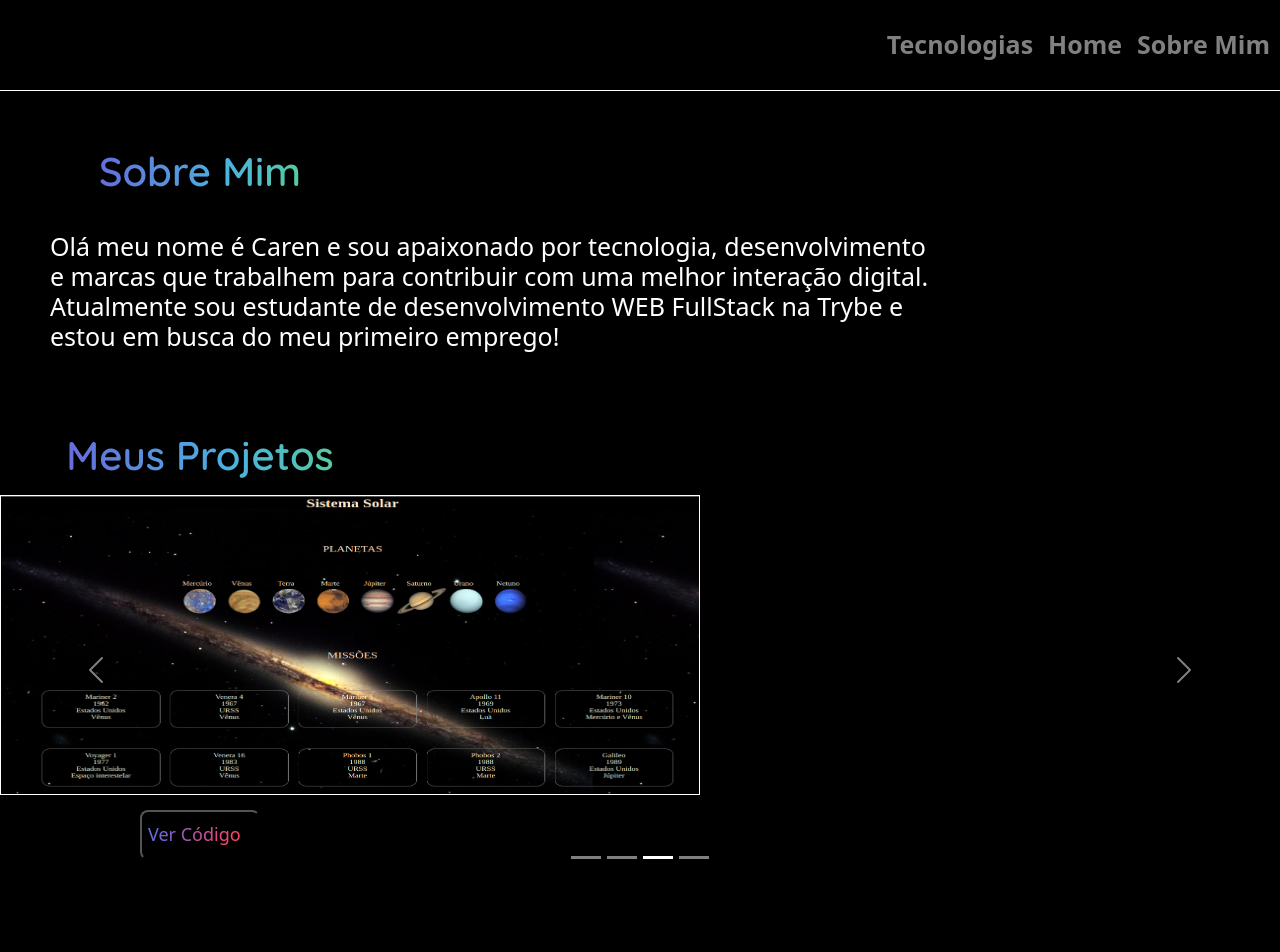
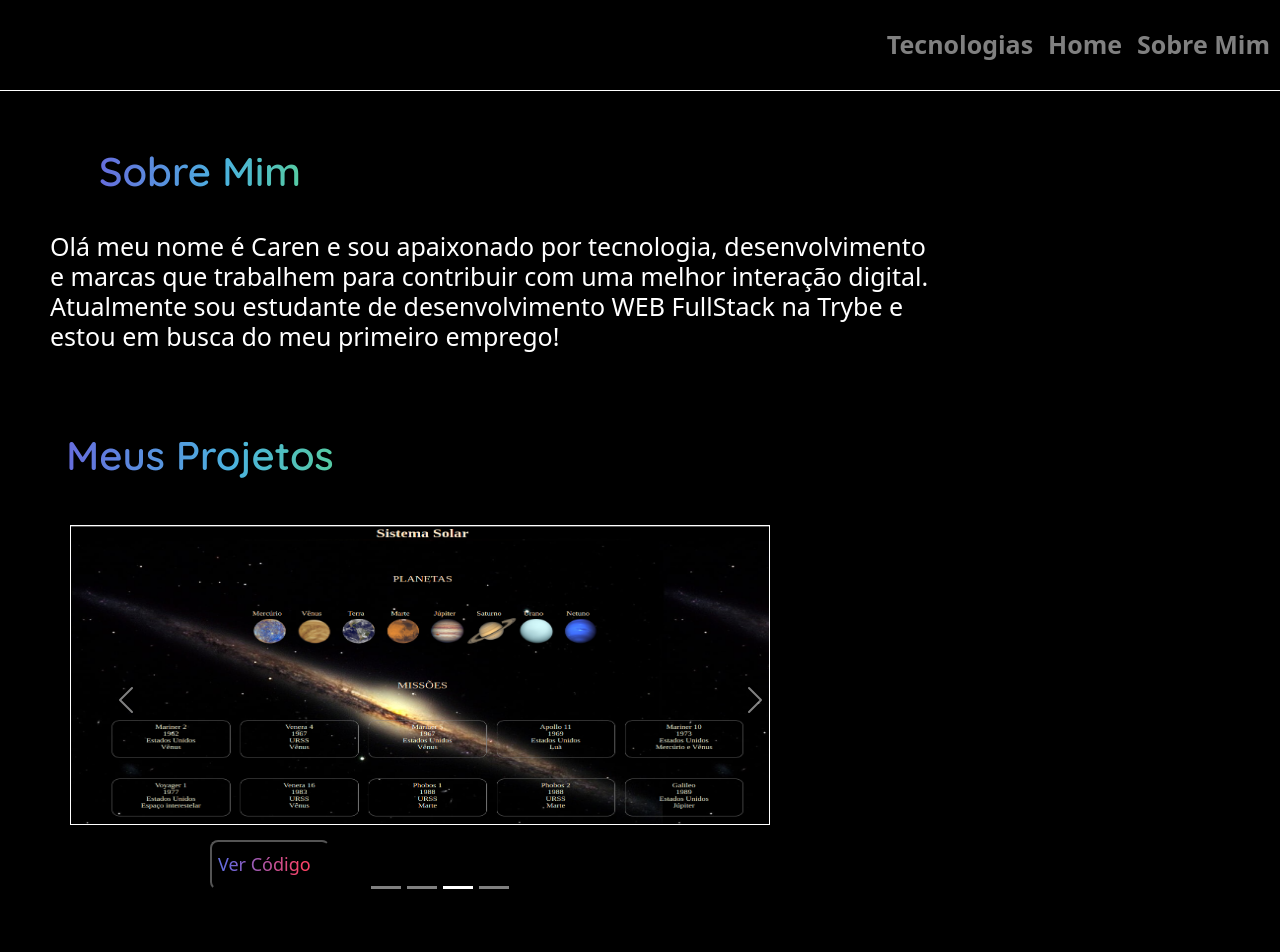
Before and after one commit to caren1994/Meu-Portifolio, a React (Create React App) app: page /sobre in a window 1280 px wide. Shown: the top 952 px of the page. Built offline with nearby package versions, Linux system fonts and the light colour scheme; a web font is replaced by a local one.

Commit message:
ajeitando o carousel

```diff
--- a/src/components/Sobre.jsx
+++ b/src/components/Sobre.jsx
@@ -36,7 +36,14 @@ class Sobre extends React.Component {
           <br />
           <br />
           <h2 className='titulo-2'>Meus Projetos</h2>
-          <div classname="style">
+          <div classname="style"
+          style={{
+  display: "block",
+  marginLeft: 40,
+  width: 800,
+  height: 700,
+  padding: 30,
+}}>
             <Carousel classname='style'>
               <Carousel.Item interval={2000}>
                 <div className="d-block w-100">
```
